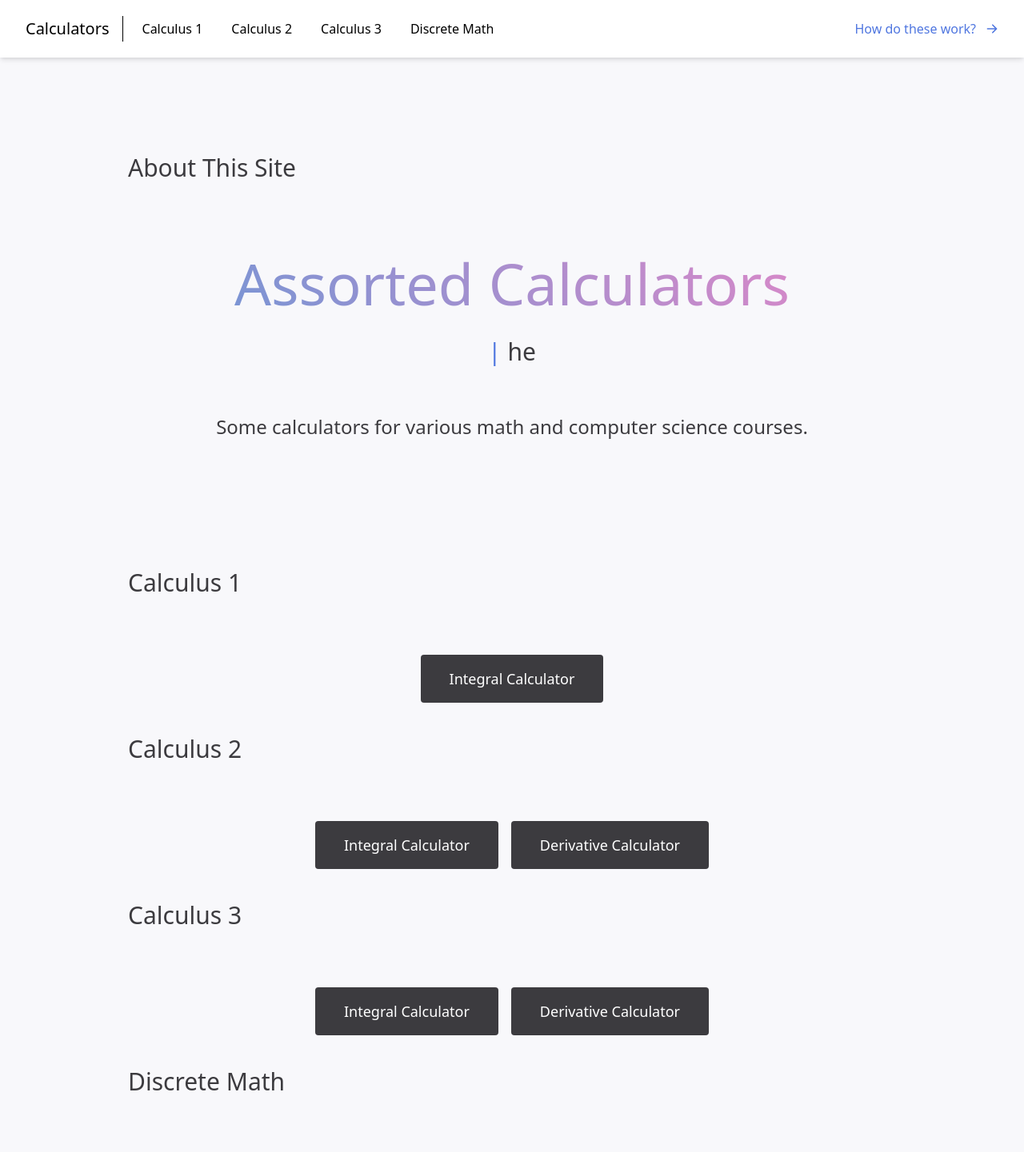
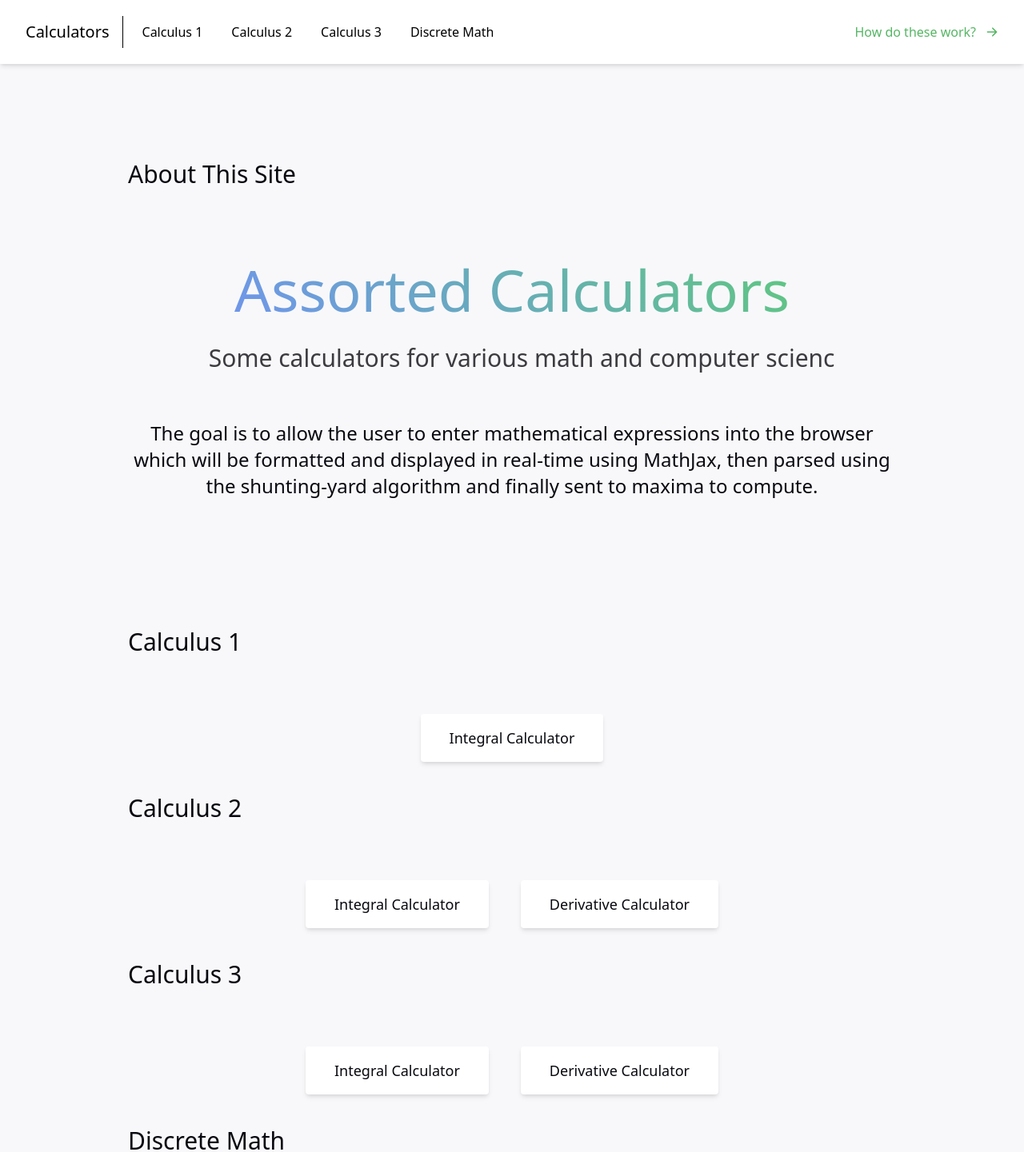
Before and after one commit to hydrowoxy/Calculator, a React (Create React App) app: page / in a window 1280 px wide. Shown: the top 1441 px of the page at 80% size. Built offline with nearby package versions, Linux system fonts and the light colour scheme.

Commit message:
some aesthetic changes
yeah

```diff
--- a/src/components/About.js
+++ b/src/components/About.js
@@ -43,7 +43,9 @@ export default function About() {
           </h1>
           <p className="text-lg text-gray mt-10 leading-relaxed">
             <span className="text-2xl">
-              Some calculators for various math and computer science courses.
+              The goal is to allow the user to enter mathematical expressions into the
+              browser which will be formatted and displayed in real-time using MathJax, then parsed using the shunting-yard algorithm
+              and finally sent to maxima to compute.
             </span>
           </p>
           </div>
--- a/src/components/Calc1.js
+++ b/src/components/Calc1.js
@@ -3,7 +3,7 @@ import "./app.css";
 
 export default function Calc1() {
   return (
-    <section id="Calc1" className="bg-lightgray body-font">
+    <section id="Calc1" className="bg-lightgray body-font ">
       <div className="container px-5 mx-auto text-center lg:px-40">
         <div className="flex flex-col w-full">
           <h1 className="sm:text-3xl text-3xl font-medium text-left title-font mb-8 mt-10 text-gray">
@@ -12,7 +12,7 @@ export default function Calc1() {
           <div className="flex justify-center pt-10">
             <a
               href="/calc1f/integral-calculator"
-              className="inline-flex text-white bg-gray border-0 pt py-4 px-9 focus:outline-none hover:text-pink text-lg rounded"
+              className="inline-flex text-gray bg-white py-4 px-9 hover:text-darkgreen hover:underline text-lg rounded shadow-md hover:shadow-md"
             >
               Integral Calculator
             </a>
--- a/src/components/Calc2.js
+++ b/src/components/Calc2.js
@@ -1,4 +1,3 @@
-// src/components/Calc1.js
 import React from "react";
 import "./app.css";
 
@@ -13,12 +12,12 @@ export default function Calc2() {
           <div className="flex justify-center pt-10">
             <a
               href="./"
-              className="inline-flex text-white bg-gray border-0 pt py-4 px-9 focus:outline-none hover:text-pink text-lg rounded">
+              className="inline-flex text-gray bg-white py-4 px-9 hover:text-darkgreen hover:underline text-lg rounded shadow-md hover:shadow-md mr-10">
               Integral Calculator
             </a>
             <a
               href="#projects"
-              className="ml-4 inline-flex text-white bg-gray border-0 py-4 px-9 focus:outline-none hover:text-pink text-lg rounded">
+              className="inline-flex text-gray bg-white py-4 px-9 hover:text-darkgreen hover:underline text-lg rounded shadow-md hover:shadow-md">
               Derivative Calculator
             </a>
           </div>
--- a/src/components/Calc3.js
+++ b/src/components/Calc3.js
@@ -1,4 +1,3 @@
-// src/components/Calc1.js
 import React from "react";
 import "./app.css";
 
@@ -13,12 +12,12 @@ export default function Calc3() {
           <div className="flex justify-center pt-10">
             <a
               href="./"
-              className="inline-flex text-white bg-gray border-0 pt py-4 px-9 focus:outline-none hover:text-pink text-lg rounded">
+              className="inline-flex text-gray bg-white py-4 px-9 hover:text-darkgreen hover:underline text-lg rounded shadow-md hover:shadow-md mr-10">
               Integral Calculator
             </a>
             <a
               href="#projects"
-              className="ml-4 inline-flex text-white bg-gray border-0 py-4 px-9 focus:outline-none hover:text-pink text-lg rounded">
+              className="inline-flex text-gray bg-white py-4 px-9 hover:text-darkgreen hover:underline text-lg rounded shadow-md hover:shadow-md">
               Derivative Calculator
             </a>
           </div>
--- a/src/components/Discrete.js
+++ b/src/components/Discrete.js
@@ -1,4 +1,3 @@
-// src/components/Calc1.js
 import React from "react";
 import "./app.css";
 
@@ -13,12 +12,12 @@ export default function Discrete() {
           <div className="flex justify-center pb-10 pt-10">
             <a
               href="./"
-              className="inline-flex text-white bg-gray border-0 pt py-4 px-9 focus:outline-none hover:text-pink text-lg rounded">
+              className="inline-flex text-gray bg-white py-4 px-9 hover:text-darkgreen hover:underline text-lg rounded shadow-md hover:shadow-md mr-10">
               Integral Calculator
             </a>
             <a
               href="#projects"
-              className="ml-4 inline-flex text-white bg-gray border-0 py-4 px-9 focus:outline-none hover:text-pink text-lg rounded">
+              className="inline-flex text-gray bg-white py-4 px-9 hover:text-darkgreen hover:underline text-lg rounded shadow-md hover:shadow-md">
               Derivative Calculator
             </a>
           </div>
--- a/src/components/Footer.js
+++ b/src/components/Footer.js
@@ -6,7 +6,7 @@ export default function Footer() {
   return (
     <section id="Footer" className="bg-white mt-0 body-font">
       <div className="container px-5 py-10 mx-auto text-center lg:px-40">
-        <p>footer text~</p>
+        <p>Made by Salma Baig | Last updated 2023</p>
         </div>
     </section>
   );
--- a/src/components/Navbar.js
+++ b/src/components/Navbar.js
@@ -11,22 +11,22 @@ export default function Navbar() {
           </a>
         </div>
         <nav className="md:mr-auto md:ml-4 md:py-1 md:pl-4 md:border-l md:border-gray-700	flex flex-wrap items-center text-base justify-center">
-          <a href="#Calc1" className="mr-5 hover:bg-lightgray rounded mt-4 md:mt-0 px-2 hover:text-blue">
+          <a href="#Calc1" className="mr-5 hover:bg-lightgray rounded mt-4 md:mt-0 px-2 py-1 hover:text-darkgreen">
             Calculus 1
           </a>
-          <a href="#Calc2" className="mr-5 hover:bg-lightgray rounded mt-4 md:mt-0 px-2 hover:text-blue">
+          <a href="#Calc2" className="mr-5 hover:bg-lightgray rounded mt-4 md:mt-0 px-2 py-1 hover:text-darkgreen">
             Calculus 2
           </a>
-          <a href="#Calc3" className="mr-5 hover:bg-lightgray rounded mt-4 md:mt-0 px-2 hover:text-blue">
+          <a href="#Calc3" className="mr-5 hover:bg-lightgray rounded mt-4 md:mt-0 px-2 py-1 hover:text-darkgreen">
             Calculus 3
           </a>
-          <a href="#Discrete" className="mr-5 hover:bg-lightgray rounded mt-4 md:mt-0 px-2 hover:text-blue">
+          <a href="#Discrete" className="mr-5 hover:bg-lightgray rounded mt-4 md:mt-0 px-2 py-1 hover:text-darkgreen">
             Discrete Math
           </a>
         </nav>
         <a
           href="./Salma_Baig_Software_Resume_2023.pdf"
-          className="inline-flex items-center bg-white border-0 py-1 px-3 focus:outline-none hover:bg-blue text-blue hover:text-white rounded mt-4 md:mt-0"
+          className="inline-flex items-center bg-white border-0 py-1 px-3 focus:outline-none hover:bg-darkgreen text-darkgreen hover:text-white rounded mt-4 md:mt-0"
         >
           How do these work?
           <ArrowRightIcon className="ml-3 w-4 h-4 ml-1" />
--- a/src/components/app.css
+++ b/src/components/app.css
@@ -1,13 +1,13 @@
 .gradient-text {
-    background: linear-gradient(45deg, #6997d6, #e986c6);
+    background: linear-gradient(45deg, #728cff, #5cd06d);
     -webkit-background-clip: text;
     -webkit-text-fill-color: transparent;
     line-height: 1.3;
   }
 
   ::selection {
-    background-color: #acd5e2; /* Red color as an example */
-    color: #fff; /* Text color for the selected text */
+    background-color: #08090f; /* Red color as an example */
+    color: #90a4fa; /* Text color for the selected text */
   }
 
   body {
--- a/src/components/typingAnimation.js
+++ b/src/components/typingAnimation.js
@@ -1,15 +1,12 @@
 const text = [
-    "wow typing ....",
-    "hello there!!",
-    "hi",
-    "words",
-    "mmm"
+    "Some calculators for various math and computer science courses.",
+    "Some calculators for various math and computer science courses."
 ];
 
 const typingSpeed = 50; // Adjust the typing speed (milliseconds per character)
 const pauseDuration = 2000; // Adjust the pause duration between animations (milliseconds)
 const prefix = "| "; // Use a . as the prefix
-const prefixColor = "#5077e0"; // Set the color for the prefix
+const prefixColor = "#f8f8fb"; // Set the color for the prefix
 const textColor = "#3c3b3f"; // Set the color for the remaining text
 
 function startTypingAnimation() {
--- a/tailwind.config.js
+++ b/tailwind.config.js
@@ -8,10 +8,12 @@ module.exports = {
         current: 'currentColor',
         'white': '#ffffff',
         'lightgray': '#f8f8fb',
-        'blue': '#5077e0',
-        'pink': '#c99dcb',
+        'blue': '#4486f0',
+        'lightblue': '#90a4fa',
         'lightpurple': '#c4c9e4',
-        'gray': '#3c3b3f',
+        'green':'#86dc96',
+        'darkgreen': '#56B664',
+        'gray': '#08090f', //it's not gray LOL
         'teal':'#acd5e2',
       }
     },
```
